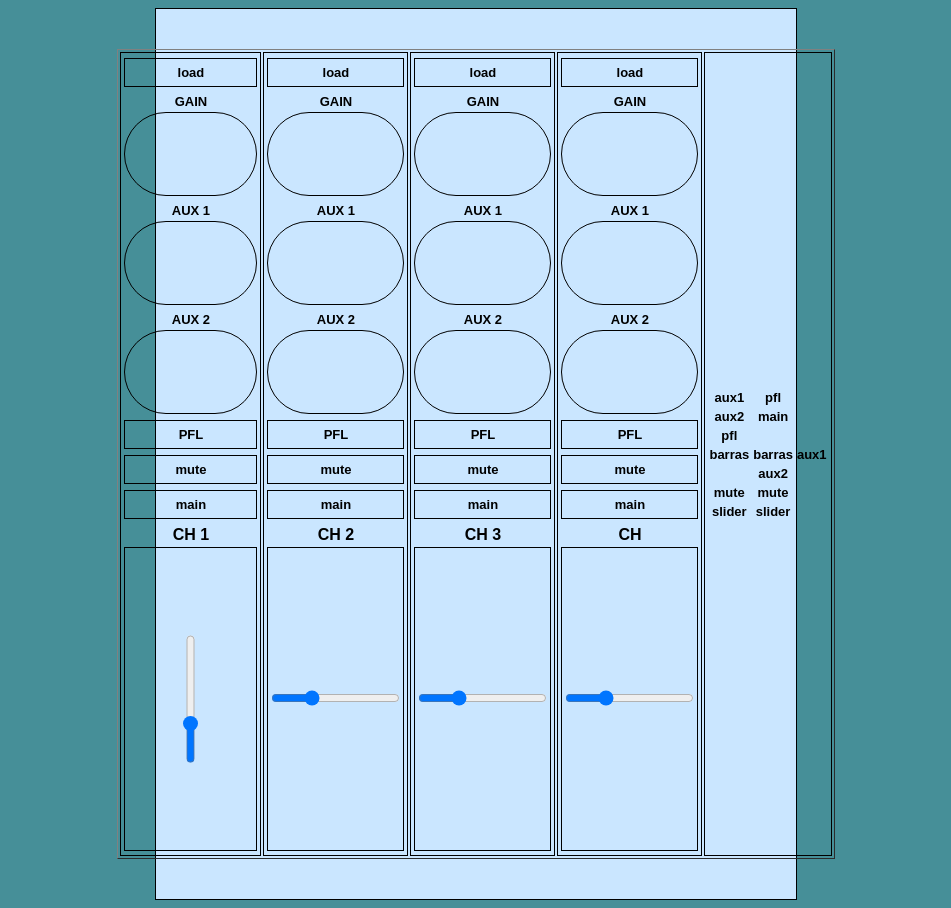
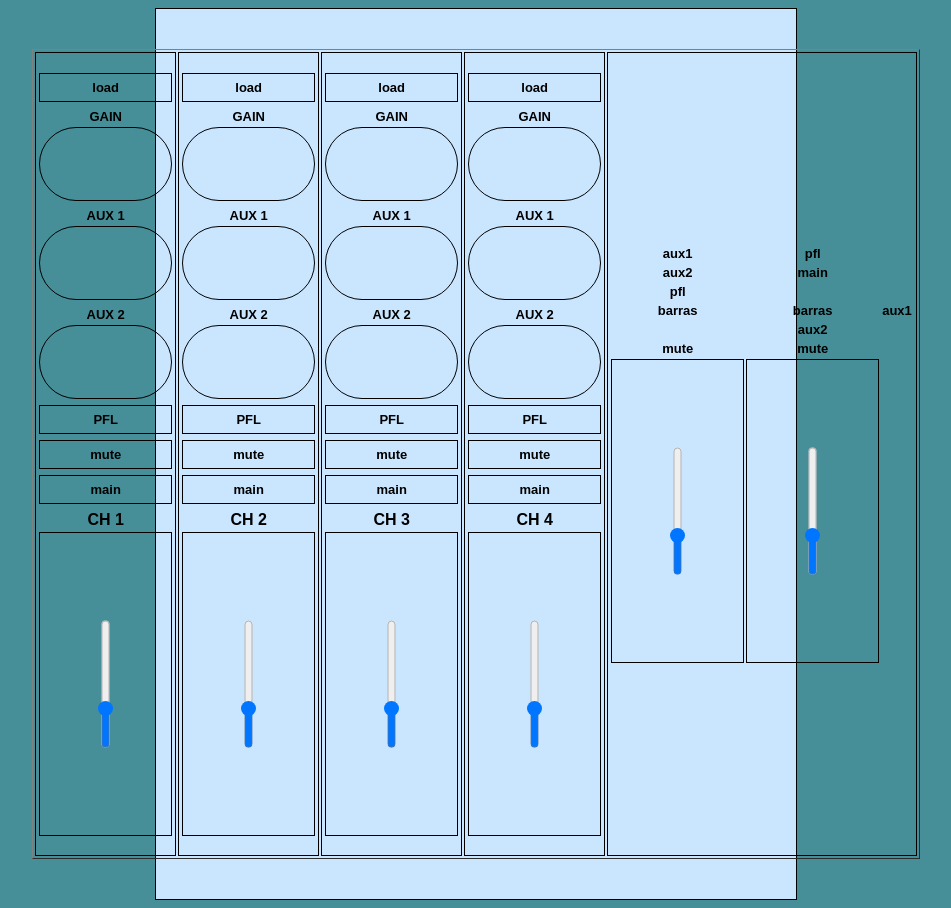
Before and after one commit to mdelaosa/prueba-TFG-Javascript, a plain HTML site: page index.html in a window 1280 px wide. Shown: the whole page, without its empty margins (164-1115 px from the left). Drawn offline with Linux system fonts and the light colour scheme.

Commit message:
cambiar css

```diff
--- a/index.html
+++ b/index.html
@@ -112,7 +112,7 @@
                             <tr><td></td></tr>
                             <tr><td class="main" id="main_ch4">main</td></tr>
                             <tr><td></td></tr>
-                            <tr><td id="title">CH </td></tr>
+                            <tr><td id="title">CH 4</td></tr>
                             <tr>
                                 <td class="slider">
                                     <input type="range" id="slider_ch4" min="-20" max="50" value="0">
@@ -148,8 +148,12 @@
                                 <td>mute</td>
                             </tr>
                             <tr>
-                                <td>slider</td>
-                                <td>slider</td>
+                                <td class="slider">
+                                    <input type="range" id="slider_left" min="-20" max="50" value="0">
+                                </td>
+                                <td class="slider">
+                                    <input type="range" id="slider_right" min="-20" max="50" value="0">
+                                </td>
                             </tr>
                         </table>
 
--- a/style.css
+++ b/style.css
@@ -16,50 +16,49 @@ body{
 }
 
 th{
-  width: 120px;
   height: 800px;
   border: solid 1px black;
   text-align:center;
 }
 
-#canales_id{
-  width: 275px;
+td{
+  text-align: center;
+  width: 60px;
 }
 
-td{
-  text-align:center;
+#canal_1, #canal_2, #canal_3, #canal_4{
+  margin: auto;
+  text-align: center;
+  width: 60px;
 }
 
-#canal_1{
+#canales_id{
   margin: auto;
-  text-align:center;
+  text-align: center;
+  width: 120px;
 }
 
 .load, .pfl, .mute, .main{
   padding: auto;
-  width: 60px;
   height: 25px;
   border: solid 1px black;
 }
 
 .gain, .aux{
   padding: auto;
-  width: 400px;
-  height: 80px;
+  height: 70px;
   border-radius: 75px;
   border: solid 1px black;
 }
 
 .slider{
-  width: 120px;
   height: 300px;
   border: solid 1px black;
 }
 
-#slider_ch1{
+#slider_ch1, #slider_ch2, #slider_ch3, #slider_ch4, #slider_left, #slider_right{
   transform: rotate(-90deg);
   display:flex;
-  text-indent: 2em;
   justify-content: center;
   margin-left: auto;
   margin-right: auto;
```
